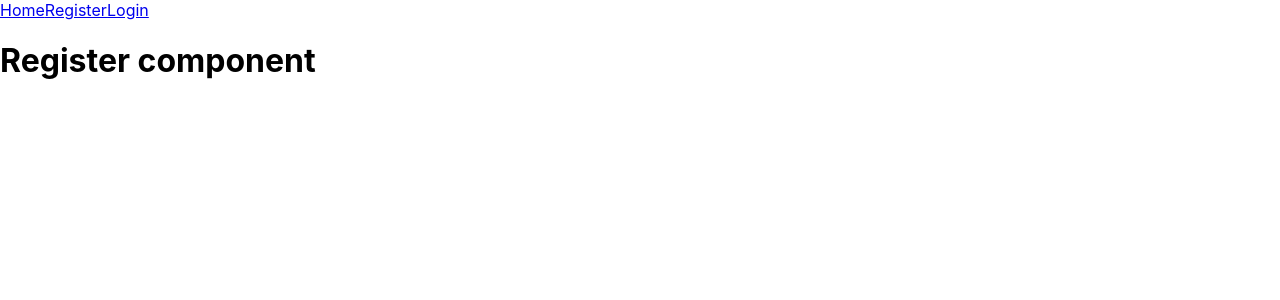
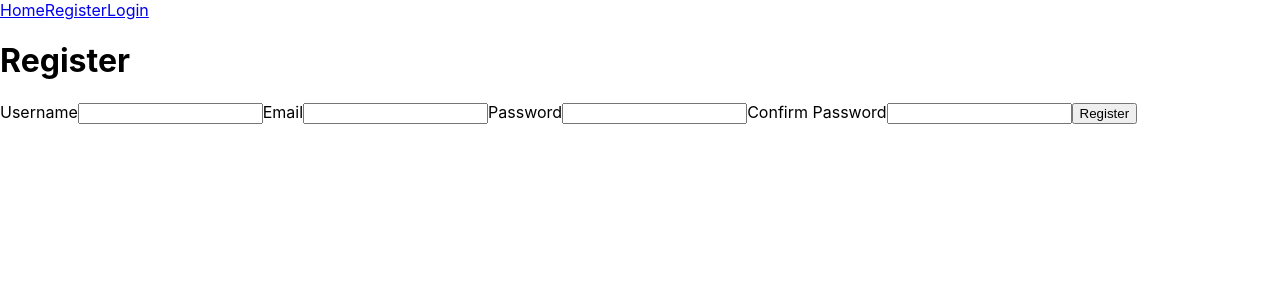
Before and after one commit to aapetsi/movie-app-frontend, a React (Create React App) app: page /register in a window 1280 px wide. Shown: the top 300 px of the page. Built offline with nearby package versions, Linux system fonts and the light colour scheme.

Commit message:
Setup registration page

```diff
--- a/src/components/Register.js
+++ b/src/components/Register.js
@@ -1,9 +1,69 @@
-import React from 'react'
+import React, { useState } from 'react'
+import axios from 'axios'
 
 const Register = () => {
+  const [user, setUser] = useState({
+    username: '',
+    email: '',
+    password: '',
+    password2: ''
+  })
+  const [errors, setErrors] = useState({})
+
+  const handleChange = e => {
+    setUser({ ...user, [e.target.name]: e.target.value })
+  }
+
+  const handleSubmit = e => {
+    e.preventDefault()
+    setErrors({})
+    axios
+      .post('/api/users/register', user)
+      .then(res => {
+        console.log(res.data)
+      })
+      .catch(err => {
+        setErrors({ ...err.response.data })
+      })
+  }
   return (
     <div>
-      <h1>Register component</h1>
+      <h1>Register</h1>
+      <form onSubmit={handleSubmit}>
+        <label>Username</label>
+        <input
+          name='username'
+          type='text'
+          onChange={handleChange}
+          value={user.username}
+        />
+
+        <label>Email</label>
+        <input
+          name='email'
+          type='email'
+          onChange={handleChange}
+          value={user.email}
+        />
+
+        <label>Password</label>
+        <input
+          name='password'
+          type='password'
+          onChange={handleChange}
+          value={user.password}
+        />
+
+        <label>Confirm Password</label>
+        <input
+          name='password2'
+          type='password'
+          onChange={handleChange}
+          value={user.password2}
+        />
+
+        <input type='submit' value='Register' />
+      </form>
     </div>
   )
 }
```
